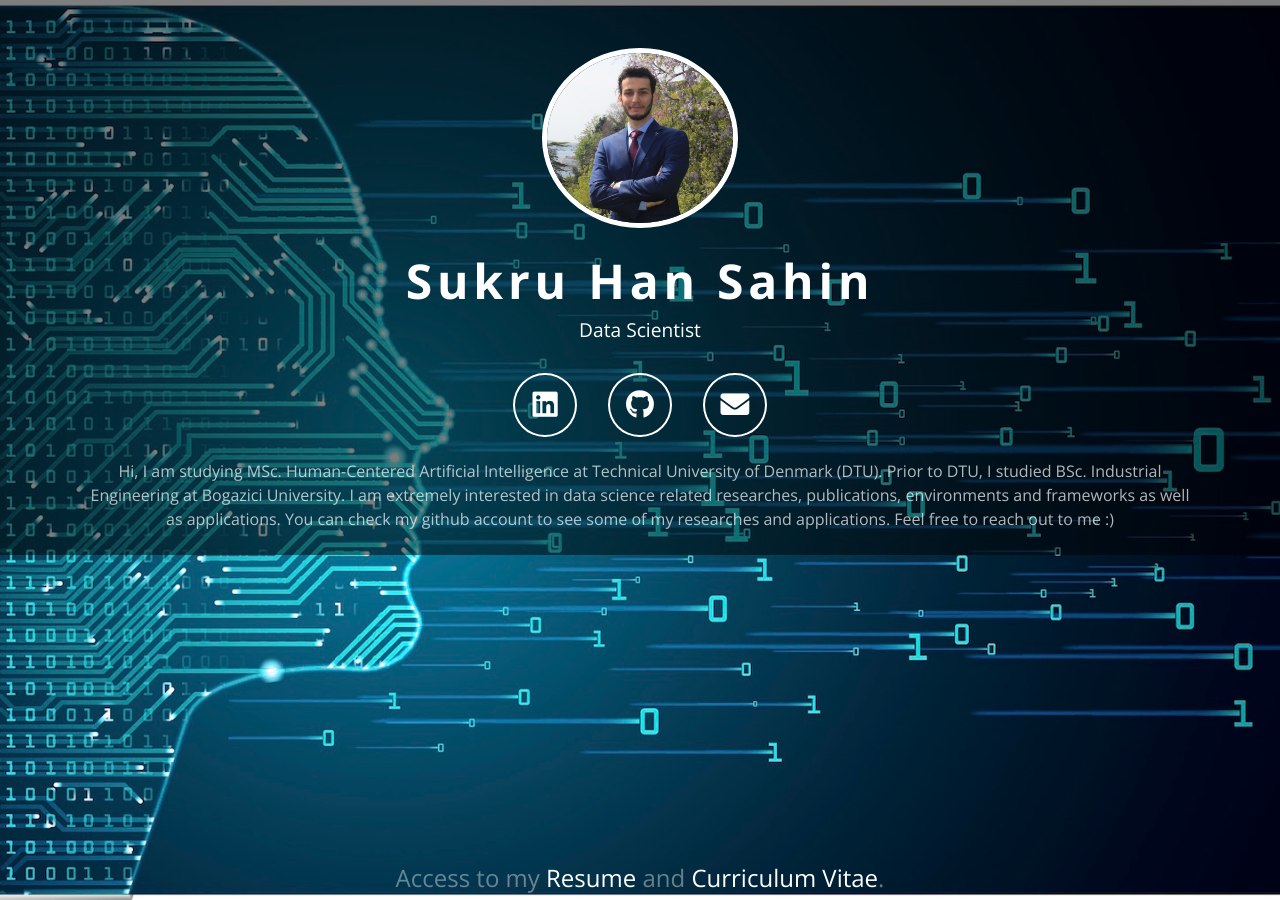
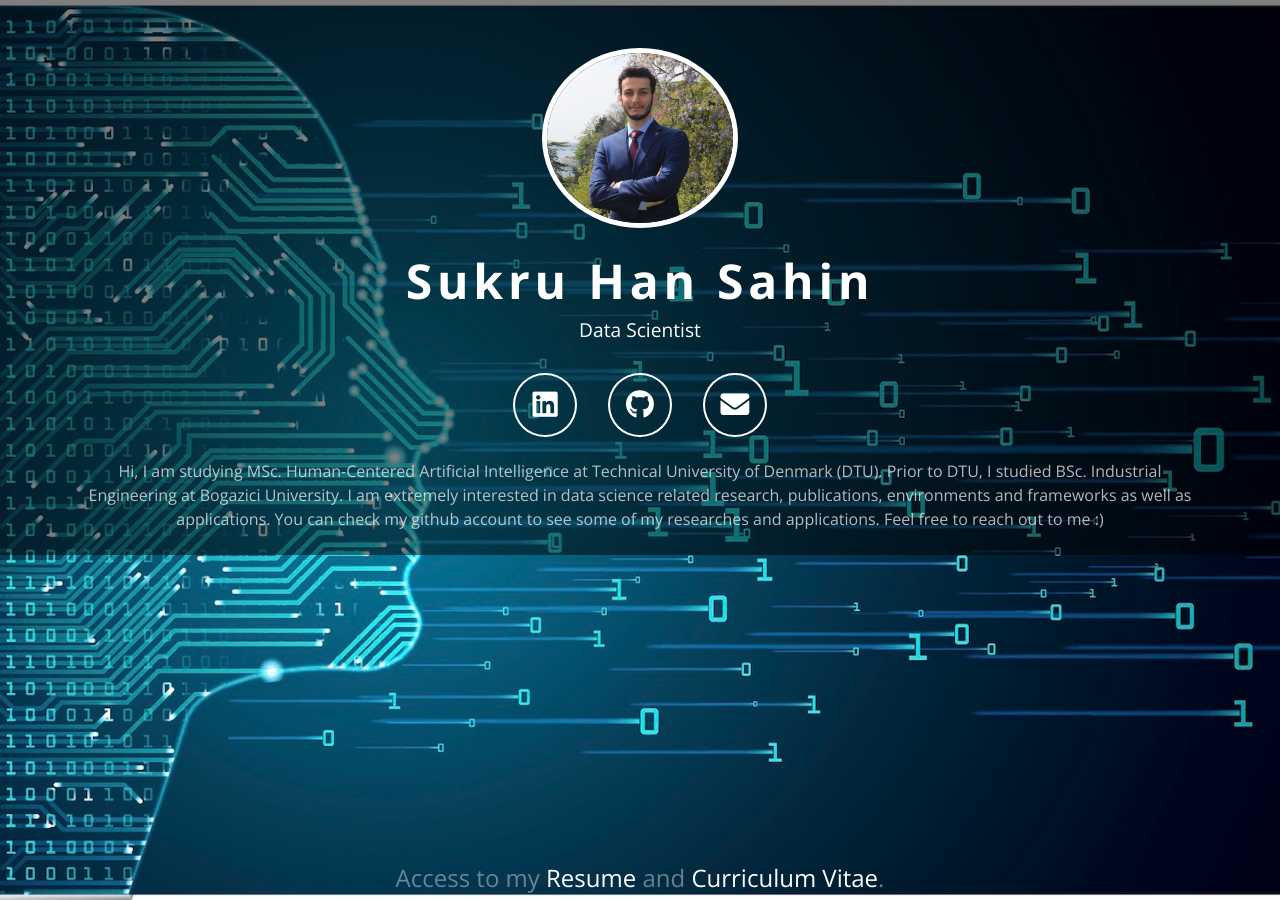
Before and after one commit to SukruHan/SukruHan.github.io, a Jekyll site: the page built from index.html, in a window 1280 px wide. Built offline with Jekyll 4.4.1, drawn with Linux system fonts in a browser that asks for light colours; nearby versions of some CDN libraries.

Commit message:
Update _config.yml

```diff
--- a/_config.yml
+++ b/_config.yml
@@ -76,6 +76,6 @@
 #extra_html:
 extra_html: >
     Hi, I am studying MSc. Human-Centered Artificial Intelligence at Technical University of Denmark (DTU).
-    Prior to DTU, I studied BSc. Industrial Engineering at Bogazici University. I am extremely interested in data science related researches, publications, environments and frameworks as well as applications. You can check my github account to see some of my researches and applications. Feel free to reach out to me :)
+    Prior to DTU, I studied BSc. Industrial Engineering at Bogazici University. I am extremely interested in data science related research, publications, environments and frameworks as well as applications. You can check my github account to see some of my researches and applications. Feel free to reach out to me :)
 
 #EOF
```
